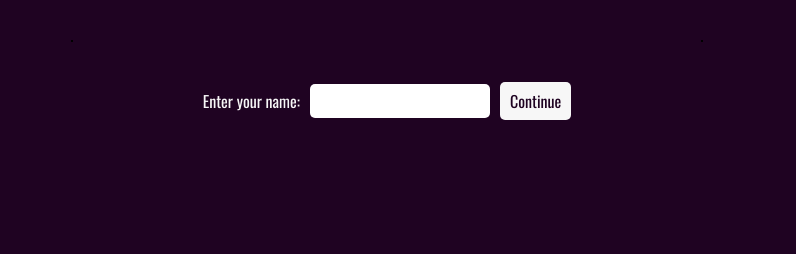
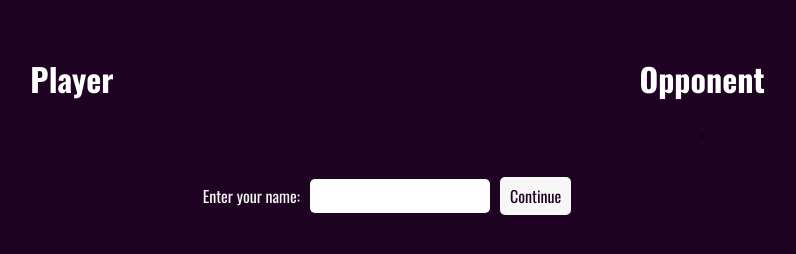
Before and after one commit to 383myrtle/odin-battleship, a website built with webpack: page src/template.html in a window 1280 px wide. Shown: the whole page, without its empty margins (253-1049 px from the left). Built offline with nearby package versions, Linux system fonts and the light colour scheme.

Commit message:
style: add headings for player and opponent sections

```diff
--- a/src/styles.css
+++ b/src/styles.css
@@ -109,3 +109,7 @@ input {
 .hidden {
   display: none;
 }
+
+h1{
+  color: white;
+}
--- a/src/template.html
+++ b/src/template.html
@@ -9,10 +9,12 @@
     <div id="container">
       <div class="main">
         <div class="player-container">
+          <h1>Player</h1>
           <div class="player-board"></div>
           <button id="reshuffle" class="hidden">Reshuffle</button>
         </div>
         <div class="opponent-container">
+          <h1>Opponent</h1>
           <div class="opponent-board"></div>
         </div>
       </div>
```
